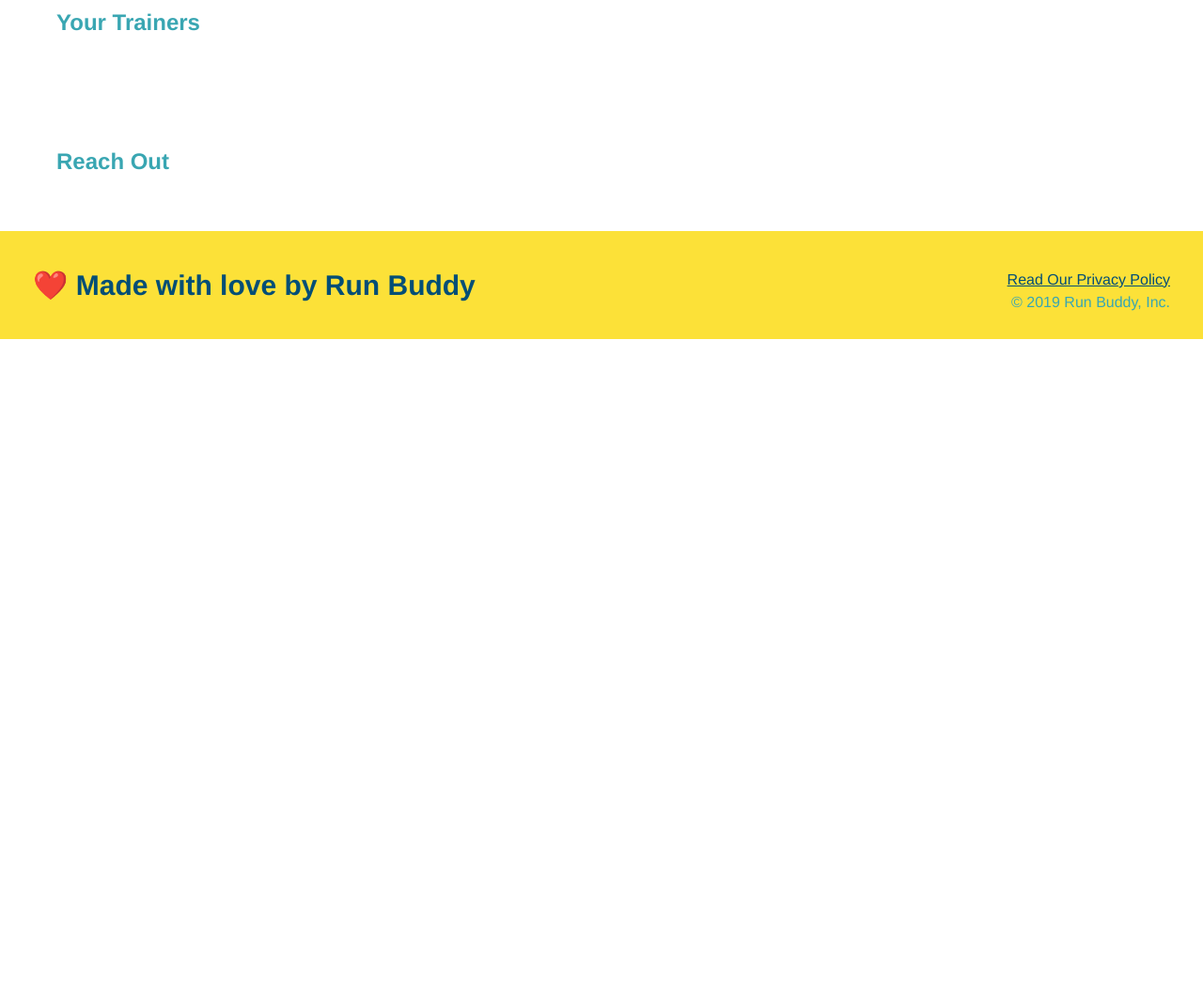
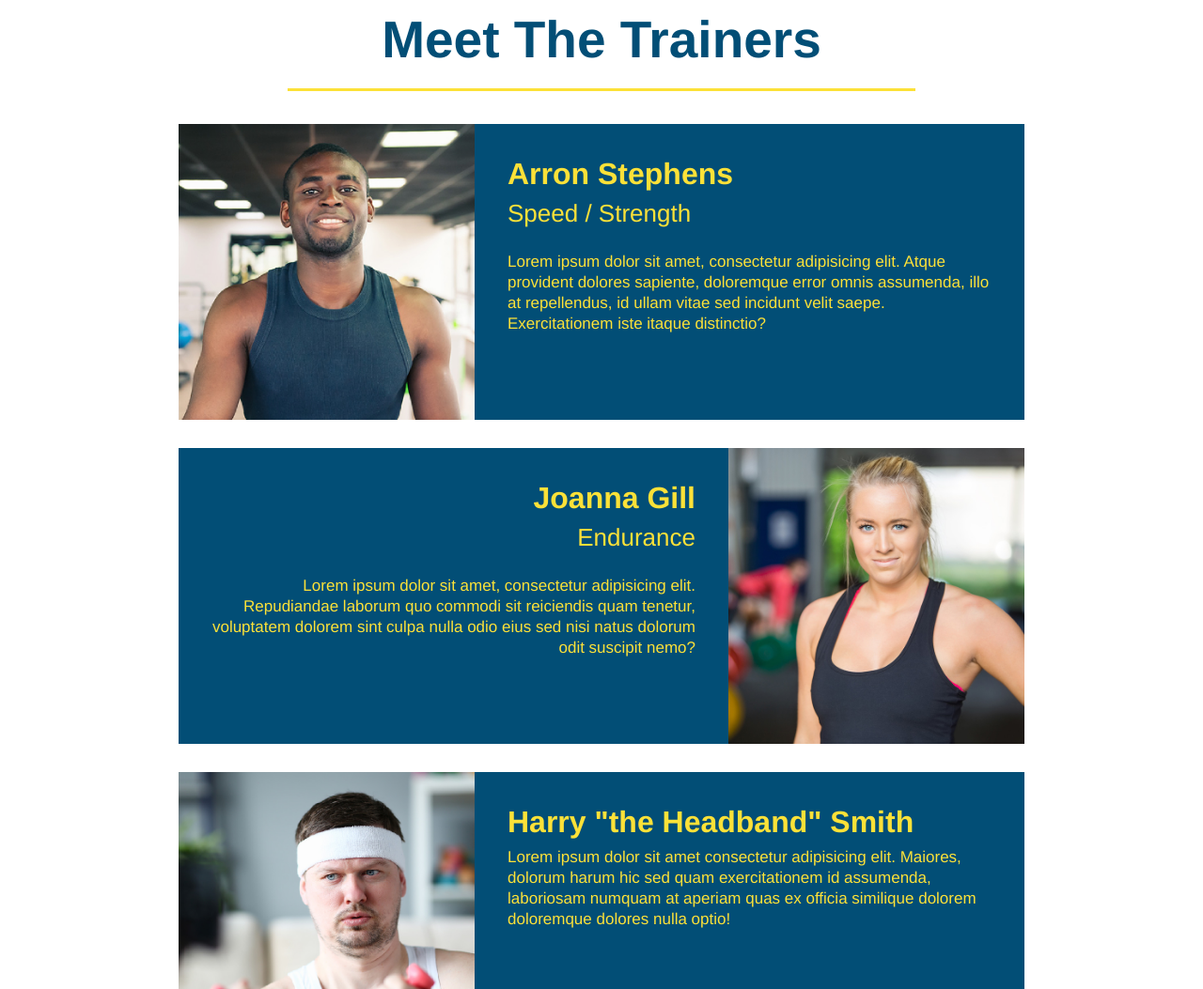
Before and after one commit to sneuensc1/run-buddy, a plain HTML site: page index.html in a window 1280 px wide. Shown: the part 2780-3833 px from the top of the page at 94% size. Before the commit the page ends 3141 px from the top, so only its background shows below. Drawn offline with Linux system fonts and the light colour scheme.

Commit message:
meet the trainers section

```diff
--- a/assets/css/style.css
+++ b/assets/css/style.css
@@ -179,3 +179,50 @@ section {
 .steps span {
     font-size:  38px;
 }
+
+.trainers {
+    text-align: center;
+}
+
+.trainer {
+    width: 900px;
+    margin: 0 auto 30px auto;
+    background: #024e76;
+    color: #fce138;
+    overflow: auto;
+}
+
+.trainer img {
+    width: 35%;
+    float: left;
+}
+
+.trainer-bio {
+   padding: 35px;
+   float: left;
+    width: 65%;
+}
+
+.text-left {
+    text-align: left;
+}
+
+.text-right {
+    text-align: right;
+}
+
+.trainer-bio h3 {
+    font-size: 32px;
+    margin-bottom: 8px;
+}
+
+.trainer-bio h4 {
+    font-weight: lighter;
+    font-size: 26px;
+    margin-bottom: 25px;
+}
+
+.trainer-bio p {
+   font-size: 17px;
+   line-height: 1.3;
+}
--- a/index.html
+++ b/index.html
@@ -105,8 +105,43 @@
 </section>
 
     <!--"Your Trainers" Section-->
-    <section id="your-trainers">
-        <h2>Your Trainers</h2>
+    <section id="your-trainers" class="trainers">
+        <h2 class="section-title primary-border">
+            Meet The Trainers
+        </h2>
+
+        <article class="trainer">
+            <img src="./assets/images/trainer-1.jpg" alt="Arron Stephens in his workout clothes, ready to pump iron" />
+            <div class="trainer-bio text-left">
+                <h3>Arron Stephens</h3>
+                <h4>Speed / Strength</h4>
+                <p>
+                    Lorem ipsum dolor sit amet, consectetur adipisicing elit. Atque provident dolores sapiente, doloremque error omnis assumenda, illo at repellendus, id ullam vitae sed incidunt velit saepe. Exercitationem iste itaque distinctio?
+                </p>
+            </div>
+        </article>
+
+        <article class="trainer">
+            <div class="trainer-bio text-right">
+                <h3>Joanna Gill</h3>
+                <h4>Endurance</h4>
+                <p>
+                    Lorem ipsum dolor sit amet, consectetur adipisicing elit. Repudiandae laborum quo commodi sit reiciendis quam tenetur, voluptatem dolorem sint culpa nulla odio eius sed nisi natus dolorum odit suscipit nemo?
+                </p>
+            </div>
+            <img src="./assets/images/trainer-2.jpg" alt="Joanna Gill cooling off after a workout" />
+        </article>
+
+        <article class="trainer">
+            <img src="./assets/images/trainer-3.jpg" alt="Harry Smith wearing a headband and lifting comically small pink weights" />
+            <div class="trainer-bio text-left">
+                <h3>Harry "the Headband" Smith</h3>
+                <h4><Strength/h4>
+                <p>
+                    Lorem ipsum dolor sit amet consectetur adipisicing elit. Maiores, dolorum harum hic sed quam exercitationem id assumenda, laboriosam numquam at aperiam quas ex officia similique dolorem doloremque dolores nulla optio!
+                </p>
+            </div>
+        </article>
     </section>
 
     <!--"Reach OUt" Section-->
```
Also changed, not shown: assets/images/trainer-1.jpg (added), assets/images/trainer-2.jpg (added), assets/images/trainer-3.jpg (added).
